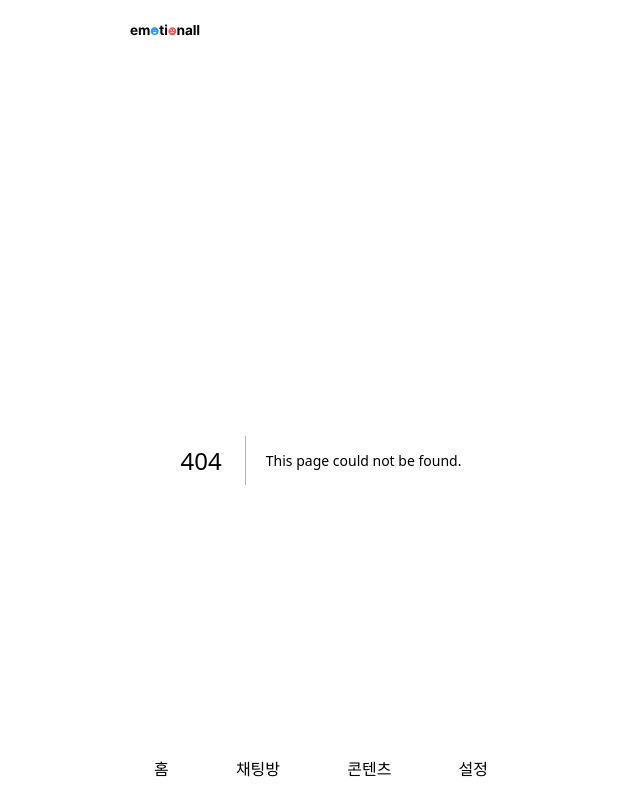
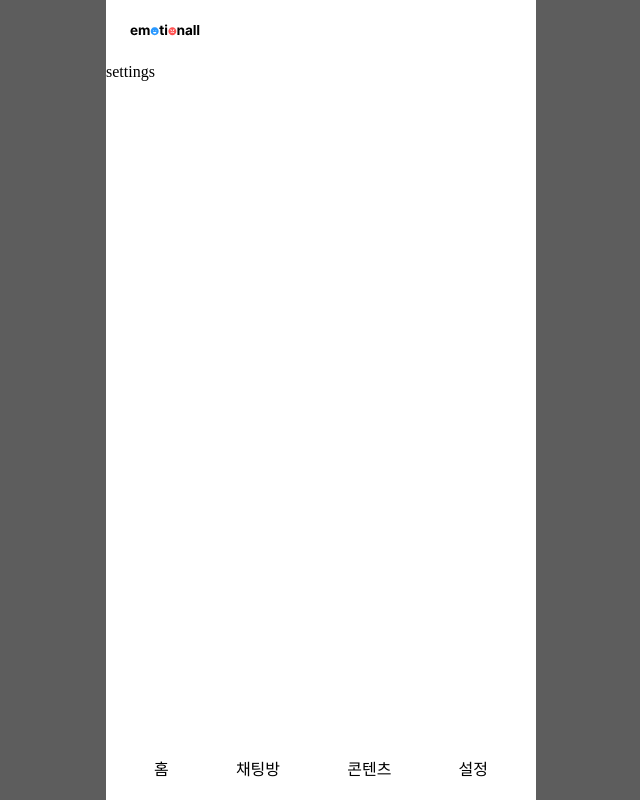
Before and after one commit to imYourChoi/emotionall, a Next.js app in the folder front/: page /settings in a window 1280 px wide. Before the commit this address had no page. Shown: the whole page, without its empty margins (319-959 px from the left). Built offline with nearby package versions, Linux system fonts and the light colour scheme.

Commit message:
Add: all pages to navigate

```diff
--- a/front/src/pages/chat/index.js
+++ b/front/src/pages/chat/index.js
@@ -1,7 +1,7 @@
 import Head from "next/head";
 import Chatting from "@/components/chat/Chatting";
 
-export default function chat() {
+export default function Chat() {
   return (
     <>
       <Head>
--- /dev/null
+++ b/front/src/pages/contents/index.jsx
@@ -0,0 +1,3 @@
+export default function Contents() {
+  return <div>contents</div>;
+}
--- /dev/null
+++ b/front/src/pages/rooms/index.jsx
@@ -0,0 +1,3 @@
+export default function Rooms() {
+  return <div>rooms</div>;
+}
--- /dev/null
+++ b/front/src/pages/settings/index.jsx
@@ -0,0 +1,3 @@
+export default function index() {
+  return <div>settings</div>;
+}
```
